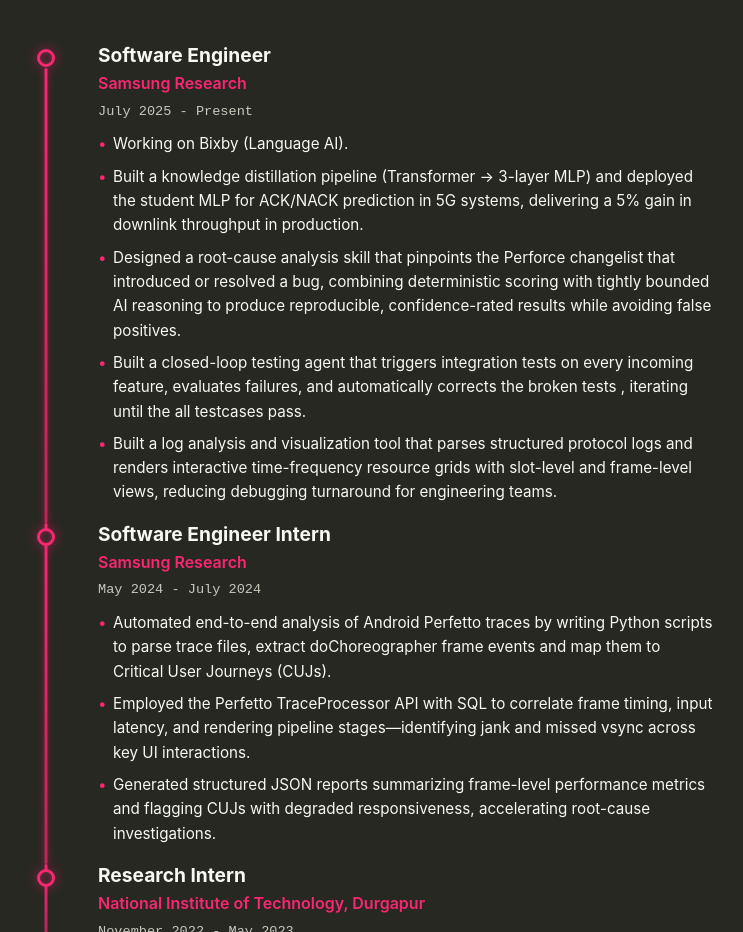
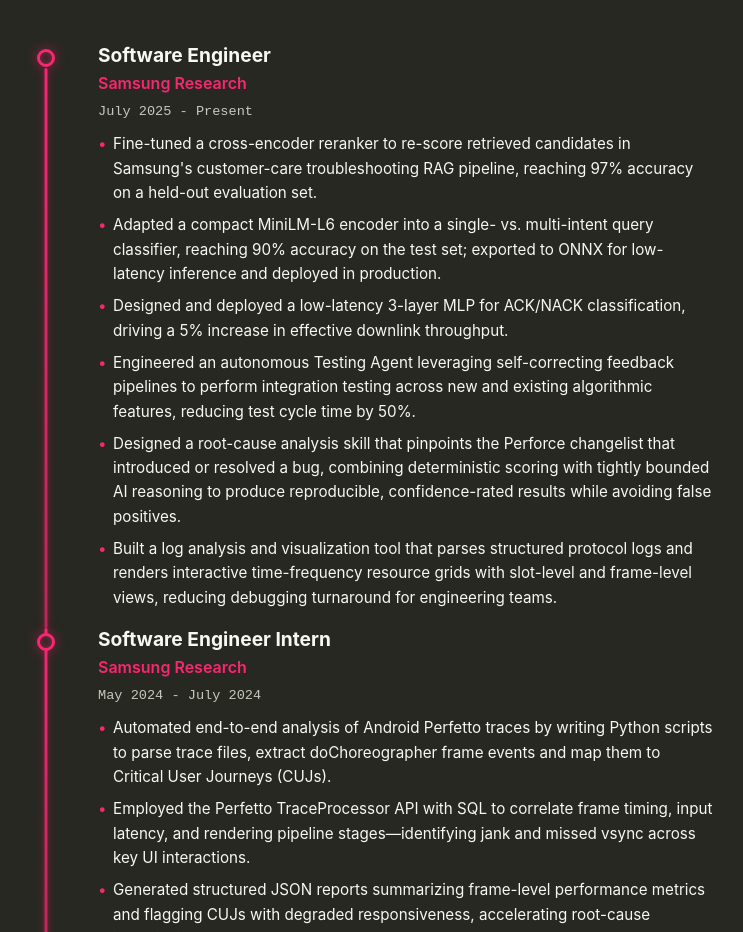
Before and after one commit to Rishi-11-2/Rishi-11-2.github.io, a plain HTML site: page index.html in a window 1280 px wide. Shown: the part 1600-2532 px from the top of the page, without its empty margins (276-1019 px from the left). Drawn offline with Linux system fonts and the light colour scheme.

Commit message:
Update Samsung Research experience bullets

```diff
--- a/index.html
+++ b/index.html
@@ -84,10 +84,11 @@
                             <span class="timeline__date">July 2025 - Present</span>
                         </div>
                         <ul class="timeline__desc">
-                            <li>Working on Bixby (Language AI).</li>
-                            <li>Built a knowledge distillation pipeline (Transformer → 3-layer MLP) and deployed the student MLP for ACK/NACK prediction in 5G systems, delivering a 5% gain in downlink throughput in production.</li>
+                            <li>Fine-tuned a cross-encoder reranker to re-score retrieved candidates in Samsung's customer-care troubleshooting RAG pipeline, reaching 97% accuracy on a held-out evaluation set.</li>
+                            <li>Adapted a compact MiniLM-L6 encoder into a single- vs. multi-intent query classifier, reaching 90% accuracy on the test set; exported to ONNX for low-latency inference and deployed in production.</li>
+                            <li>Designed and deployed a low-latency 3-layer MLP for ACK/NACK classification, driving a 5% increase in effective downlink throughput.</li>
+                            <li>Engineered an autonomous Testing Agent leveraging self-correcting feedback pipelines to perform integration testing across new and existing algorithmic features, reducing test cycle time by 50%.</li>
                             <li>Designed a root-cause analysis skill that pinpoints the Perforce changelist that introduced or resolved a bug, combining deterministic scoring with tightly bounded AI reasoning to produce reproducible, confidence-rated results while avoiding false positives.</li>
-                            <li>Built a closed-loop testing agent that triggers integration tests on every incoming feature, evaluates failures, and automatically corrects the broken tests , iterating until the all testcases pass.</li>
                             <li>Built a log analysis and visualization tool that parses structured protocol logs and renders interactive time-frequency resource grids with slot-level and frame-level views, reducing debugging turnaround for engineering teams.</li>
                         </ul>
                     </div>
```
